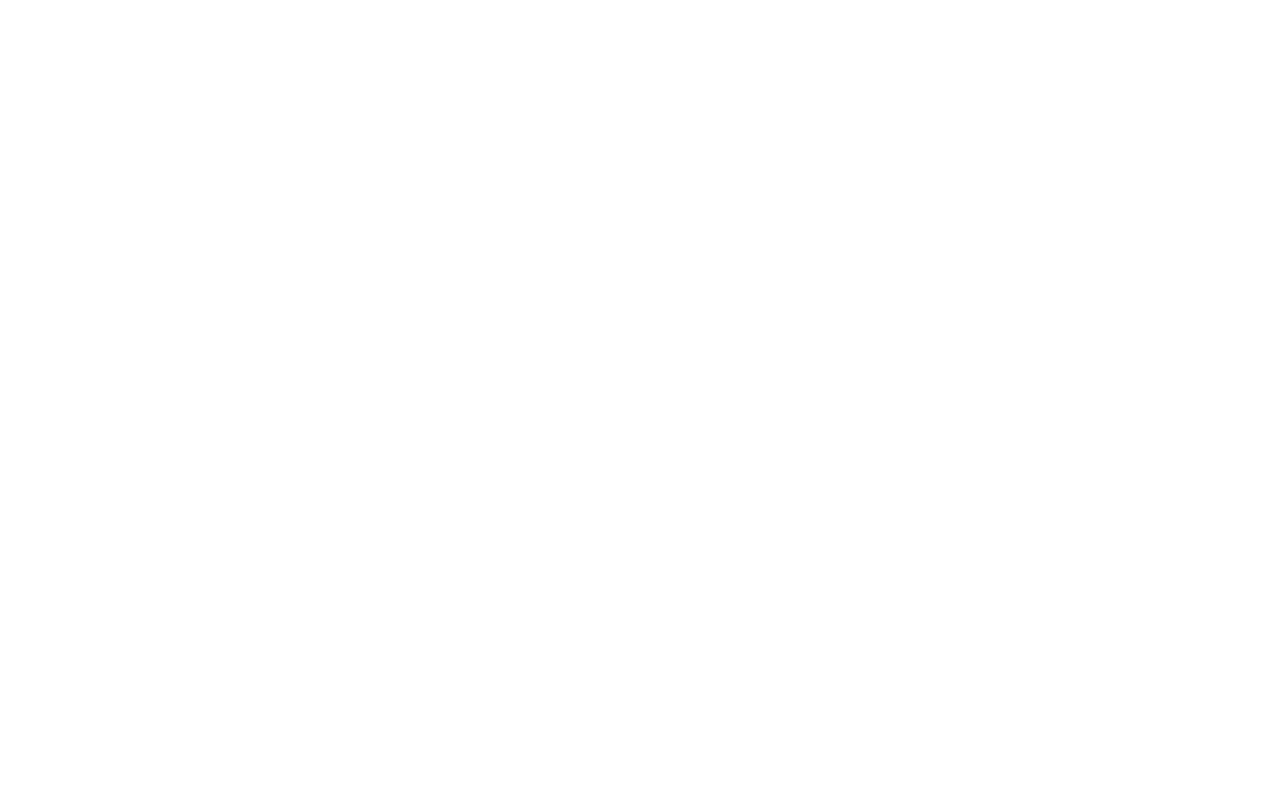
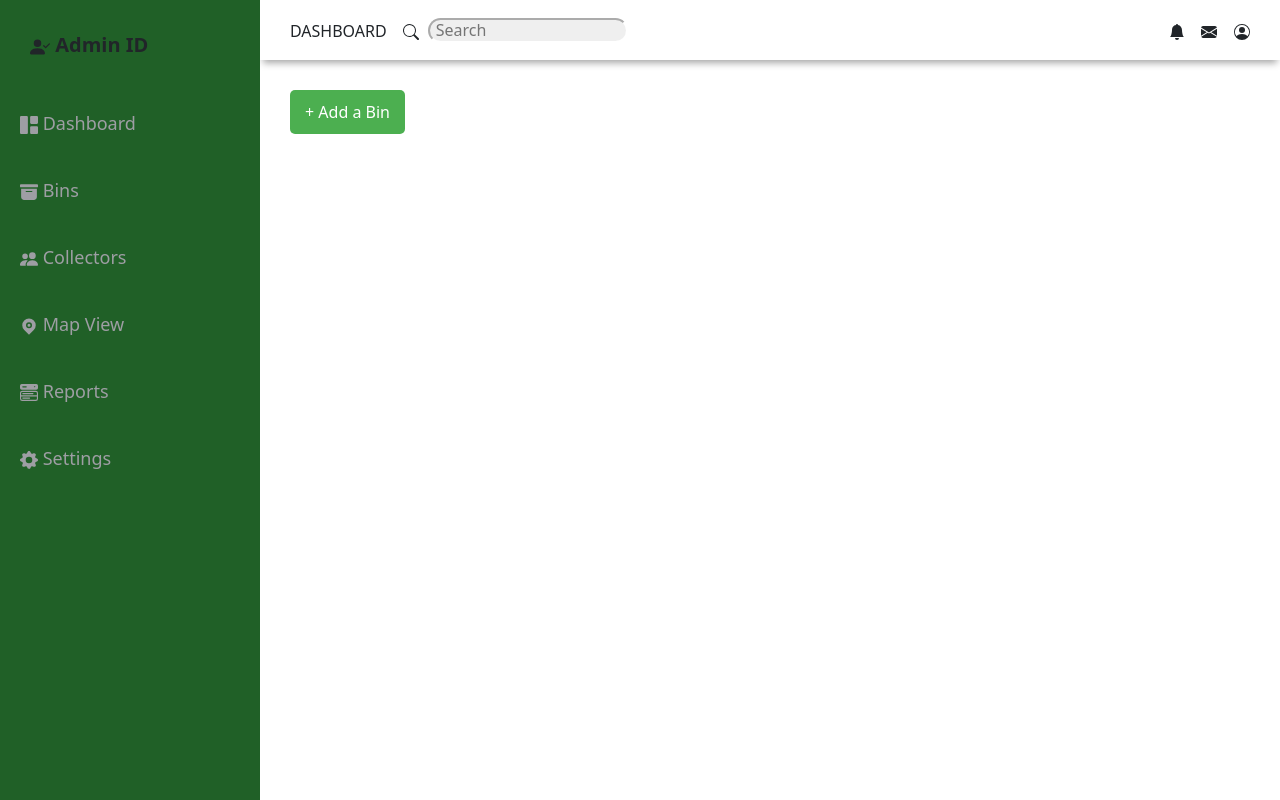
Before and after one commit to cepdnaclk/e19-3yp-Smart-Waste-Management-System, a React (Create React App) app in the folder web-app/frontend/: page /bins in a window 1280 px wide. Before the commit this address had no page. Built offline with nearby package versions, Linux system fonts and the light colour scheme.

Commit message:
Dashboard updated

```diff
--- a/web-app/frontend/src/App.js
+++ b/web-app/frontend/src/App.js
@@ -14,7 +14,11 @@ const App = () => {
           <Route path="/" element={<Login />} />
           <Route path="/register" element={<Register />} />
           <Route path="/dashboard" element={<Dashboard />} />
-          <Route path="/bin" element={<Bin />} />
+          <Route path="/bins" element={<Bin />} />
+          <Route path="/collectors" element={<Bin />} />
+          <Route path="/mapview" element={<Bin />} />
+          <Route path="/reports" element={<Bin />} />
+          <Route path="/settings" element={<Bin />} />
         </Routes>
       </BrowserRouter>
     </div>
--- a/web-app/frontend/src/components/Dashboard/Sidebar.jsx
+++ b/web-app/frontend/src/components/Dashboard/Sidebar.jsx
@@ -3,14 +3,20 @@ import {
   BsFillPersonCheckFill,
   BsGrid1X2Fill,
   BsFillArchiveFill,
-  BsFillGrid3X3GapFill,
   BsPeopleFill,
   BsMenuButtonWideFill,
   BsFillGearFill,
 } from "react-icons/bs";
 import { RiMapPinFill } from "react-icons/ri";
 
-function Sidebar({ openSidebarToggle, OpenSidebar }) {
+const Sidebar = ({ openSidebarToggle, OpenSidebar }) => {
+  const style = {
+    link: {
+      color: "#9e9ea4",
+      textDecoration: "none",
+    },
+  };
+
   return (
     <aside
       id="sidebar"
@@ -26,44 +32,39 @@ function Sidebar({ openSidebarToggle, OpenSidebar }) {
       </div>
 
       <ul className="sidebar-list">
-        <li className="sidebar-list-item">
-          <a href="">
+        <a href="/dashboard" style={style.link}>
+          <li className="sidebar-list-item">
             <BsGrid1X2Fill className="icon" /> Dashboard
-          </a>
-        </li>
-        <li className="sidebar-list-item">
-          <a href="">
+          </li>
+        </a>
+        <a href="/bins" style={style.link}>
+          <li className="sidebar-list-item">
             <BsFillArchiveFill className="icon" /> Bins
-          </a>
-        </li>
-        <li className="sidebar-list-item">
-          <a href="">
+          </li>
+        </a>
+        <a href="/collectors" style={style.link}>
+          <li className="sidebar-list-item">
             <BsPeopleFill className="icon" /> Collectors
-          </a>
-        </li>
-        <li className="sidebar-list-item">
-          <a href="">
-            <BsFillGrid3X3GapFill className="icon" /> Categories
-          </a>
-        </li>
-        <li className="sidebar-list-item">
-          <a href="">
+          </li>
+        </a>
+        <a href="/mapview" style={style.link}>
+          <li className="sidebar-list-item">
             <RiMapPinFill className="icon" /> Map View
-          </a>
-        </li>
-        <li className="sidebar-list-item">
-          <a href="">
+          </li>
+        </a>
+        <a href="/reports" style={style.link}>
+          <li className="sidebar-list-item">
             <BsMenuButtonWideFill className="icon" /> Reports
-          </a>
-        </li>
-        <li className="sidebar-list-item">
-          <a href="">
+          </li>
+        </a>
+        <a href="/settings" style={style.link}>
+          <li className="sidebar-list-item">
             <BsFillGearFill className="icon" /> Settings
-          </a>
-        </li>
+          </li>
+        </a>
       </ul>
     </aside>
   );
-}
+};
 
 export default Sidebar;
```
